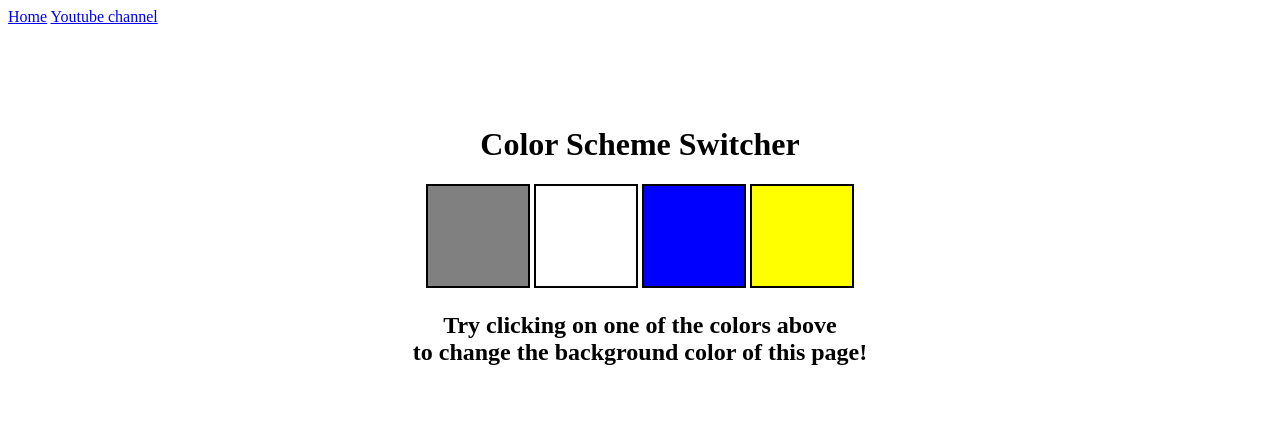
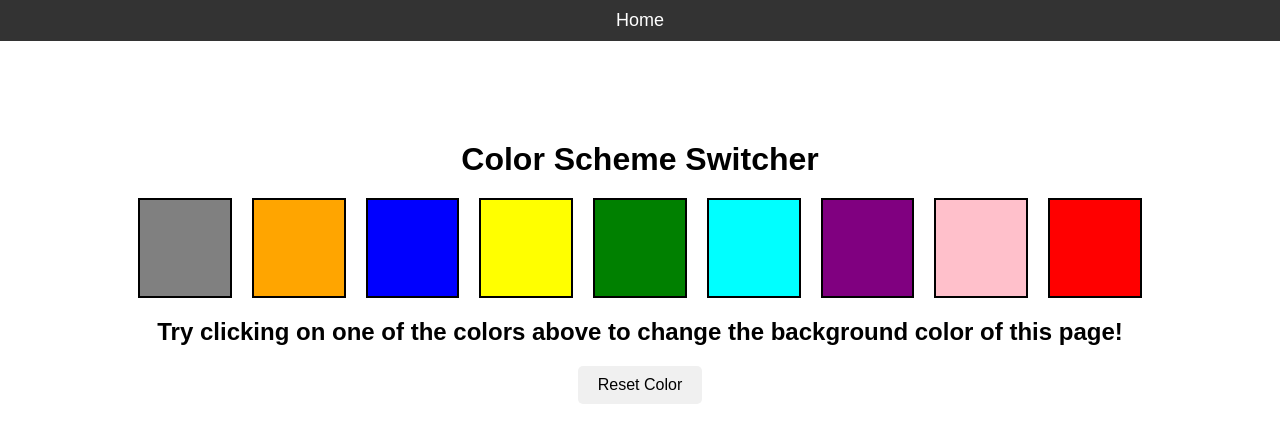
Before and after one commit to Vishallokhande8788/Color_Switcher, a website built with Vite: page index.html in a window 1280 px wide. Built offline with nearby package versions, Linux system fonts and the light colour scheme.

Commit message:
add js + finally done

```diff
--- a/index.html
+++ b/index.html
@@ -5,38 +5,31 @@
     <meta name="viewport" content="width=device-width, initial-scale=1.0" />
     <meta http-equiv="X-UA-Compatible" content="ie=edge" />
     <link rel="stylesheet" href="style.css" />
-    <link rel="stylesheet" href="../styles.css" />
     <title>JavaScript Background Color Switcher</title>
+    <link rel="shortcut icon" href="color.jpg" type="image/x-icon" />
   </head>
   <body>
     <nav>
       <a href="/" aria-current="page">Home</a>
-      <a target="_blank" href="https://www.youtube.com/@chaiaurcode"
-        >Youtube channel</a
-      >
     </nav>
     <div class="canvas">
-      <!-- <a
-        style="
-          background-color: #fff;
-          padding: 10px 30px;
-          border-radius: 8px;
-          color: #212121;
-          text-decoration: none;
-          border: 2px solid #212121;
-        "
-        href="../index.html"
-        >Back to Home Page</a
-      > -->
       <h1>Color Scheme Switcher</h1>
-      <span class="button" id="grey"></span>
-      <span class="button" id="white"></span>
-      <span class="button" id="blue"></span>
-      <span class="button" id="yellow"></span>
+      <div class="button-container">
+        <span class="button" id="grey"></span>
+        <span class="button" id="orange"></span>
+        <span class="button" id="blue"></span>
+        <span class="button" id="yellow"></span>
+        <span class="button" id="green"></span>
+        <span class="button" id="aqua"></span>
+        <span class="button" id="purple"></span>
+        <span class="button" id="pink"></span>
+        <span class="button" id="red"></span>
+      </div>
       <h2>
         Try clicking on one of the colors above
         <span>to change the background color of this page!</span>
       </h2>
+      <button id="reset" class="reset-button">Reset Color</button>
     </div>
     <script src="script.js"></script>
   </body>
--- a/script.js
+++ b/script.js
@@ -0,0 +1,43 @@
+const buttons = document.querySelectorAll('.button')
+const body = document.querySelector('body')
+// console.log(buttons)
+// console.log(body)
+
+buttons.forEach((button) => {
+    console.log(button)
+})
+addEventListener('click',(e)=>{
+    console.log(e.target.id)
+
+
+    if(e.target.id === "grey"){
+        body.style.backgroundColor = "grey"
+    }
+    else if (e.target.id ==='orange'){
+        body.style.backgroundColor = 'orange'
+    }
+    else if (e.target.id === 'blue'){
+        body.style.backgroundColor = e.target.id
+    }
+    else if (e.target.id === 'yellow'){
+        body.style.backgroundColor = 'yellow'
+    }
+    else if (e.target.id === 'green'){
+        body.style.backgroundColor = 'green'
+    }
+    else if (e.target.id === 'aqua'){
+        body.style.backgroundColor = 'aqua'
+    }
+    else if (e.target.id === 'purple'){
+        body.style.backgroundColor = 'purple'
+    }
+    else if (e.target.id === 'pink'){
+        body.style.backgroundColor = 'pink'
+    }
+    else if (e.target.id === 'red'){
+        body.style.backgroundColor = 'red'
+    }
+    else{
+        body.style.backgroundColor = 'white'
+    }
+})
--- a/style.css
+++ b/style.css
@@ -1,14 +1,36 @@
-html {
+* {
+  box-sizing: border-box;
   margin: 0;
+  padding: 0;
 }
 
-span {
-  display: block;
+body {
+  font-family: Arial, sans-serif;
+  transition: background-color 0.5s ease;
 }
+
+nav {
+  background-color: #333;
+  padding: 10px;
+  text-align: center;
+}
+
+nav a {
+  color: white;
+  text-decoration: none;
+  font-size: 18px;
+}
+
 .canvas {
-  margin: 100px auto 100px;
+  margin: 100px auto;
   width: 80%;
   text-align: center;
+}
+
+.button-container {
+  display: flex;
+  justify-content: center;
+  margin: 20px 0;
 }
 
 .button {
@@ -16,18 +38,62 @@ span {
   height: 100px;
   border: solid black 2px;
   display: inline-block;
+  margin: 0 10px;
+  cursor: pointer;
+  transition: transform 0.2s;
+}
+
+.button:hover {
+  transform: scale(1.2);
 }
 
 #grey {
   background: grey;
 }
 
-#white {
-  background: white;
+#orange {
+  background: orange;
 }
+
 #blue {
   background: blue;
 }
+
 #yellow {
   background: yellow;
 }
+
+#green {
+  background: green;
+}
+
+#aqua {
+  background: aqua;
+}
+
+#purple {
+  background: purple;
+}
+
+#pink {
+  background: pink;
+}
+
+#red {
+  background: red;
+}
+
+.reset-button {
+  padding: 10px 20px;
+  font-size: 16px;
+  margin-top: 20px;
+  cursor: pointer;
+  background-color: #f0f0f0;
+  border: none;
+  border-radius: 5px;
+  transition: background-color 0.3s;
+}
+
+.reset-button:hover {
+  background-color: #ddd;
+}
```
Also changed, not shown: public/color.jpg (added).
